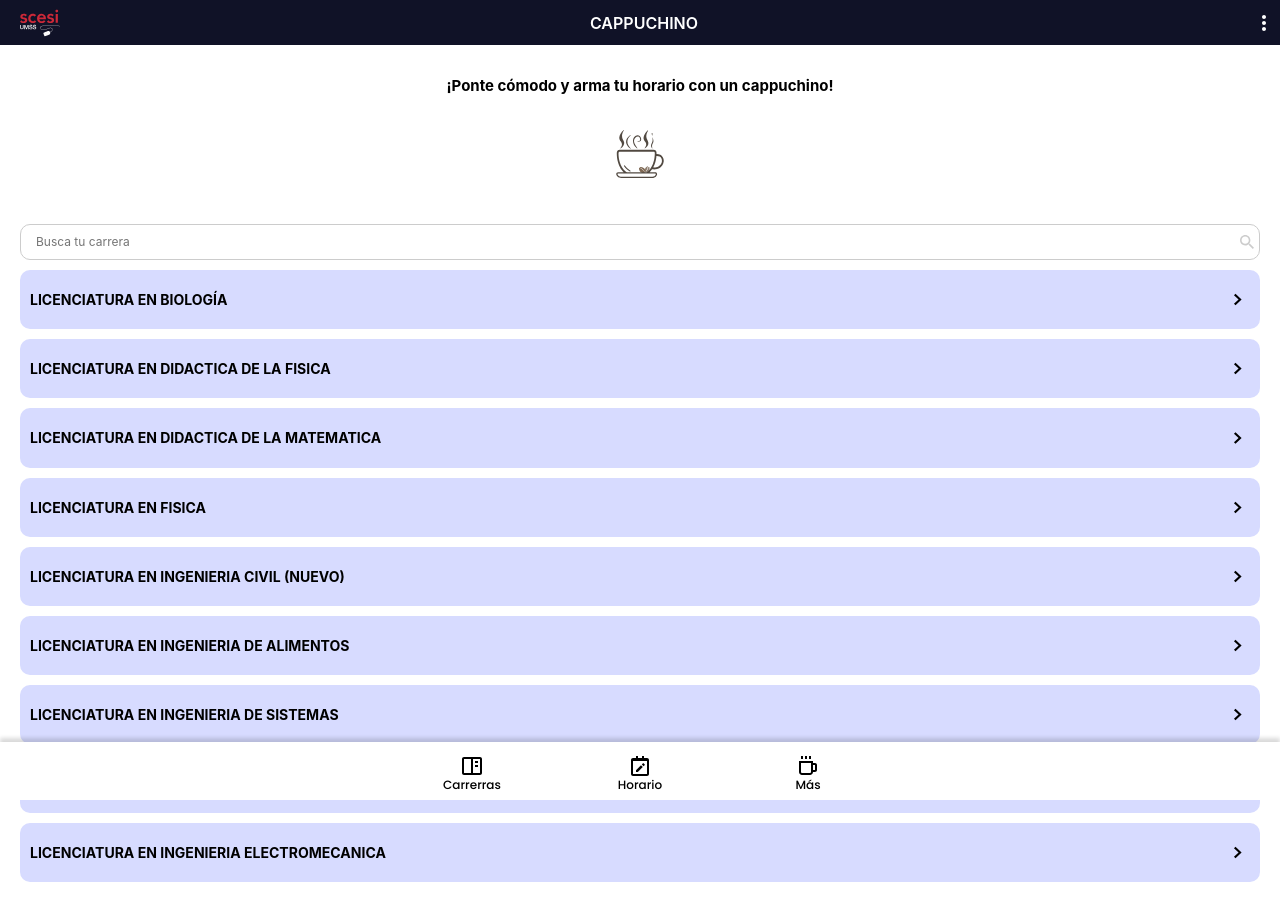
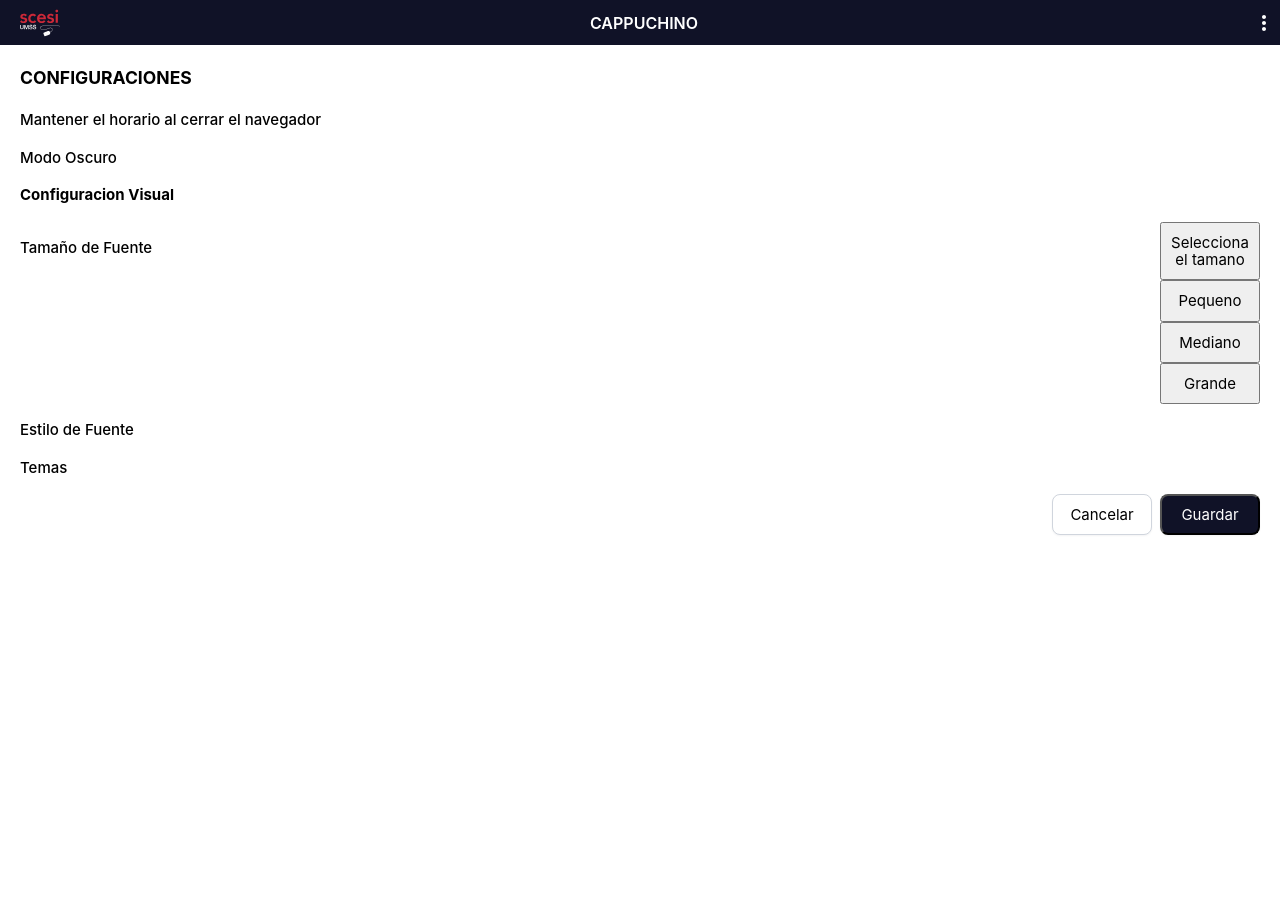
Before and after one commit to scesi/cappuccino-app, a React (Vite) app: page / in a window 1280 px wide. Shown: the top 920 px of the page. After the commit the page ends 800 px from the top, so only its background shows below. Built offline with nearby package versions, Linux system fonts and the light colour scheme.

Commit message:
Add structure html and css in Configuraciones Page

```diff
--- a/src/App.tsx
+++ b/src/App.tsx
@@ -1,4 +1,5 @@
 import { HomePage } from './home/views/home'
+import ConfigurationPage from './pages/configuration-page/configuration-page'
 import { NavBar, Header } from './shared/ui'
 
 function App() {
@@ -6,9 +7,8 @@ function App() {
     <>
       <div className="main-layout">
         <Header />
-        <HomePage />
+        <ConfigurationPage/>
       </div>
-      <NavBar />
     </>
   )
 }
--- /dev/null
+++ b/src/pages/configuration-page/configuration-page.module.css
@@ -0,0 +1,50 @@
+.configContainer {
+margin: 20px;
+text-align: start;
+font-size: 15px;
+
+  button {
+    display: flex;
+    width: 100px;
+    padding: 10px 18px;
+    justify-content: center;
+    align-items: center;
+    gap: 8px;
+  }
+}
+.configLabel{
+  font-weight: 500;
+}
+
+.configVisualTitle{
+  font-weight: 650;
+}
+
+.sizeFontContainer{
+  display: flex;
+  width: 100%;
+  justify-content: space-between;
+}
+.configButtonContainer{
+    display: flex;
+    justify-content: flex-end;
+    gap: 8px;
+}
+
+.configButtonPrimary {
+  color: white;
+  border-radius: 8px;
+  background: #101227;
+
+  /* Shadow / xs */
+  box-shadow: 0px 1px 2px 0px rgba(16, 24, 40, 0.05);
+}
+
+.configButtonSecondary {
+  border-radius: 8px;
+  border: 1px solid #d0d5dd;
+  background: #fff;
+
+  /* Shadow / xs */
+  box-shadow: 0px 1px 2px 0px rgba(16, 24, 40, 0.05);
+}
--- /dev/null
+++ b/src/pages/configuration-page/configuration-page.tsx
@@ -0,0 +1,33 @@
+import styles from './configuration-page.module.css'
+
+const ConfigurationPage = () => {
+  return (
+    <section className={styles.configContainer}>
+      <h3 className="">CONFIGURACIONES</h3>
+      <p className={styles.configLabel}>
+        Mantener el horario al cerrar el navegador
+      </p>
+      <p className={styles.configLabel}>Modo Oscuro</p>
+      <p className={styles.configVisualTitle}>Configuracion Visual</p>
+      <div className={styles.sizeFontContainer}>
+        <p className={styles.configLabel}>Tamaño de Fuente</p>
+        <div className={styles.dropdownSizeFont}>
+          <button className="">Selecciona el tamano</button>
+          <div className={styles.dropdownSizeContent}>
+            <button className="">Pequeno</button>
+            <button className="">Mediano</button>
+            <button className="">Grande</button>
+          </div>
+        </div>
+      </div>
+      <p className={styles.configLabel}>Estilo de Fuente</p>
+      <p className={styles.configLabel}>Temas</p>
+      <div className={styles.configButtonContainer}>
+        <button className={styles.configButtonSecondary}>Cancelar</button>
+        <button className={styles.configButtonPrimary}>Guardar</button>
+      </div>
+    </section>
+  )
+}
+
+export default ConfigurationPage
```
